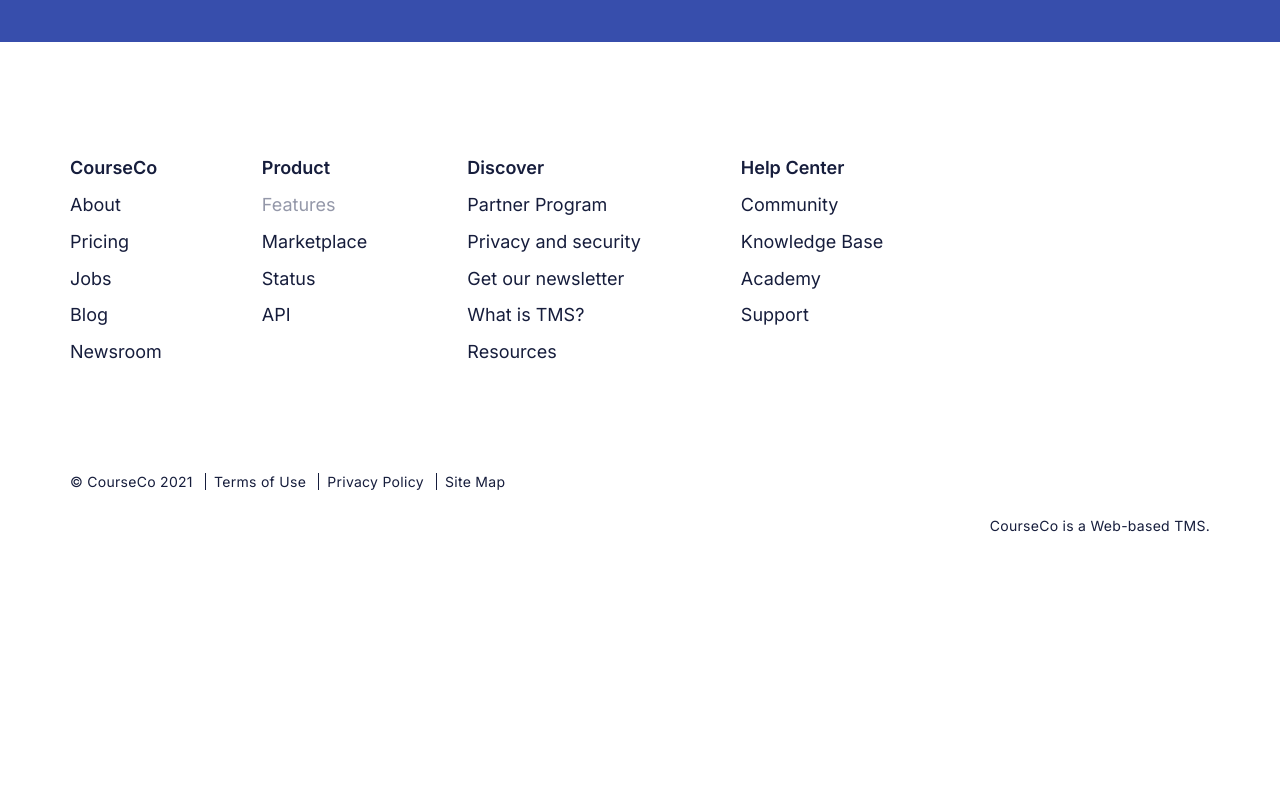
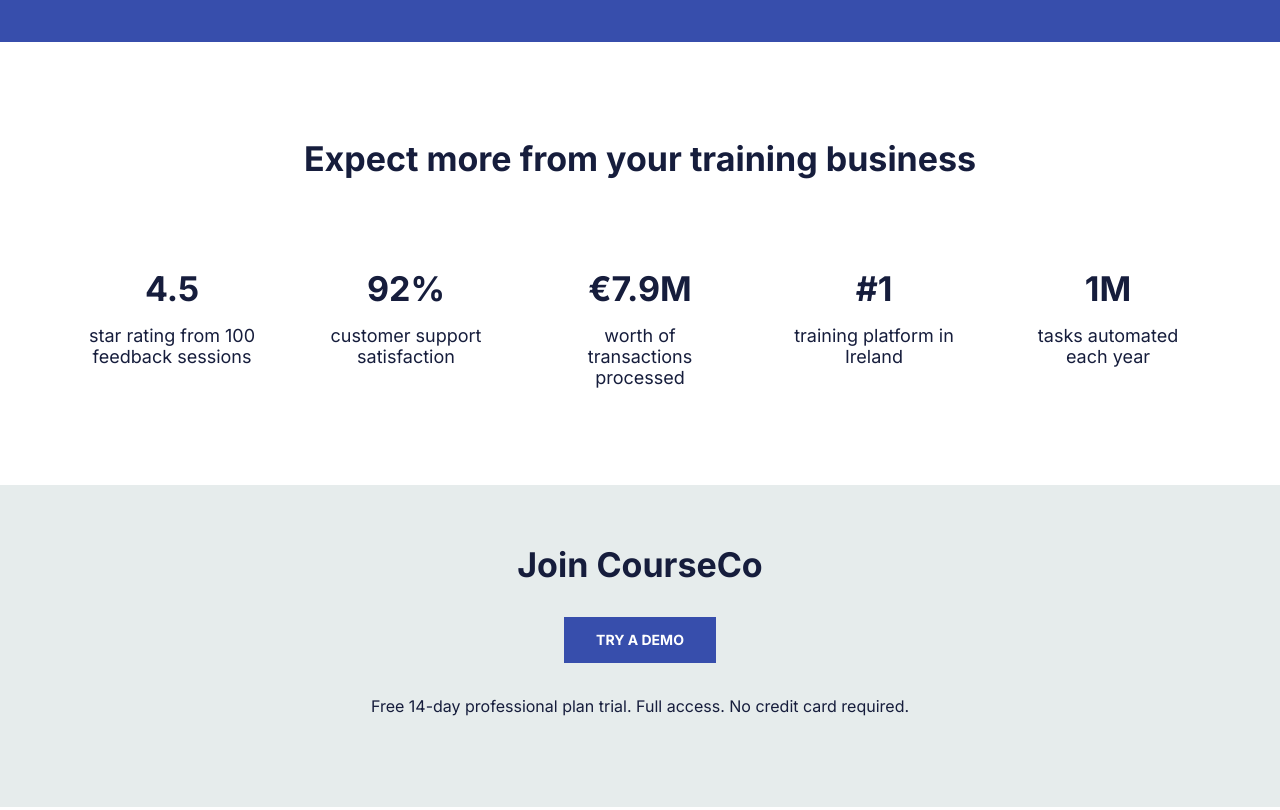
Before and after one commit to ValentynFediuk/Cource-CO, a plain HTML site: page app/index.html in a window 1280 px wide. Shown: the part 6920-7730 px from the top of the page. Before the commit the page ends 7475 px from the top, so only its background shows below. Drawn offline with nearby package versions, Linux system fonts and the light colour scheme.

Commit message:
[updated] join section

```diff
--- a/app/index.html
+++ b/app/index.html
@@ -770,6 +770,40 @@
         </div>
       </div>
     </section>
+    <section class="expectations">
+      <div class="container">
+        <h2 class="expectations__title title">Expect more from your training business</h2>
+        <div class="expectations__items">
+          <div class="expectations__item">
+            <h6 class="expectations__item-title">4.5</h6>
+            <p class="expectations__item-text">star rating from  100 feedback sessions</p>
+          </div>
+          <div class="expectations__item">
+            <h6 class="expectations__item-title">92%</h6>
+            <p class="expectations__item-text">customer support satisfaction</p>
+          </div>
+          <div class="expectations__item">
+            <h6 class="expectations__item-title">€7.9M</h6>
+            <p class="expectations__item-text">worth of transactions processed</p>
+          </div>
+          <div class="expectations__item">
+            <h6 class="expectations__item-title">#1</h6>
+            <p class="expectations__item-text">training platform in Ireland </p>
+          </div>
+          <div class="expectations__item">
+            <h6 class="expectations__item-title">1M</h6>
+            <p class="expectations__item-text">tasks automated each year</p>
+          </div>
+        </div>
+      </div>
+    </section>
+    <section class="join">
+      <div class="container">
+        <h2 class="join__title title">Join CourseCo</h2>
+        <button class="join__btn">Try a DEMO</button>
+        <p class="join__text">Free 14-day professional plan trial. Full access. No credit card required.</p>
+      </div>
+    </section>
   </div>
   <footer class="footer">
     <div class="container">
--- /dev/null
+++ b/app/scss/expectations.scss
@@ -0,0 +1,37 @@
+.expectations {
+  padding: 97px 0 97px;
+  text-align: center;
+  &__title {
+    margin-bottom: 90px;
+  }
+  &__items {
+    display: grid;
+    grid-template-columns: repeat(5, 1fr);
+    grid-gap: 30px;
+  }
+  &__item-title {
+    font-size: 34px;
+    line-height: 40px;
+    margin-bottom: 16px;
+  }
+  &__item-text {
+    width: 170px;
+    margin: 0 auto;
+    font-size: 18px;
+  }
+}
+
+@media (max-width: 1000px) {
+  .expectations {
+    &__items {
+      grid-template-columns: repeat(2, 1fr);
+      justify-content: center;
+      align-items: center;
+    }
+  }
+}
+@media (max-width: 756px) {
+  .expectations {
+    display: none;
+  }
+}
--- /dev/null
+++ b/app/scss/join.scss
@@ -0,0 +1,33 @@
+.join {
+  background: #E6ECEC;
+  font-size: 26px;
+  padding: 60px 0 90px;
+  text-align: center;
+  &__title {
+    margin-bottom: 32px;
+  }
+
+  &__btn {
+    margin-bottom: 32px;
+    background: #374EAC;
+    color: #fff;
+    font-size: 14px;
+    line-height: 22px;
+    font-weight: 700;
+    text-transform: uppercase;
+    padding: 12px 32px;
+    display: block;
+    margin-right: auto;
+    margin-left: auto;
+  }
+
+  &__text {
+    font-size: 16px;
+    line-height: 22px;
+  }
+}
+@media (max-width: 576px) {
+  .join {
+    display: none;
+  }
+}
--- a/app/scss/style.scss
+++ b/app/scss/style.scss
@@ -42,5 +42,7 @@
 @import 'plans';
 @import 'reviews';
 @import 'feedback';
+@import 'expectations';
+@import 'join';
 
 @import 'media';
```
Also changed, not shown: dist/index.html (+34 -0 lines), app/css/min.style.css, dist/css/min.style.css.
